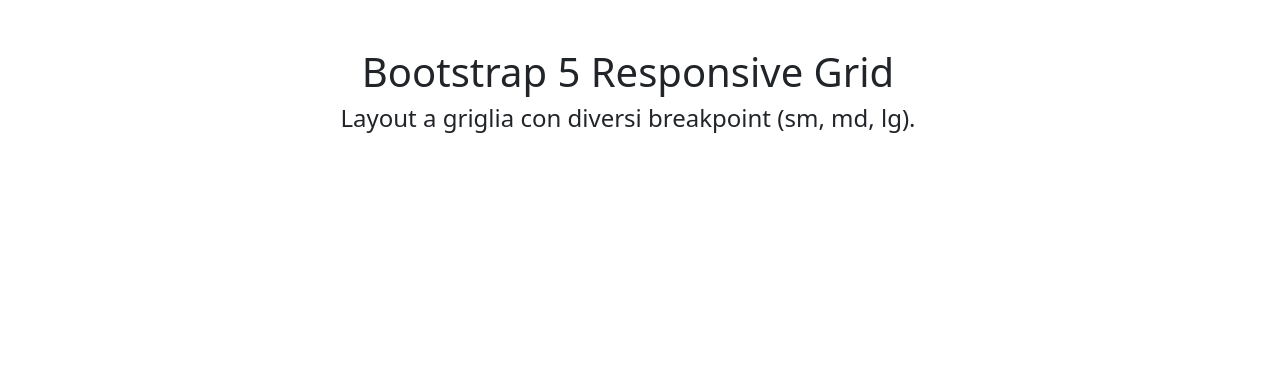
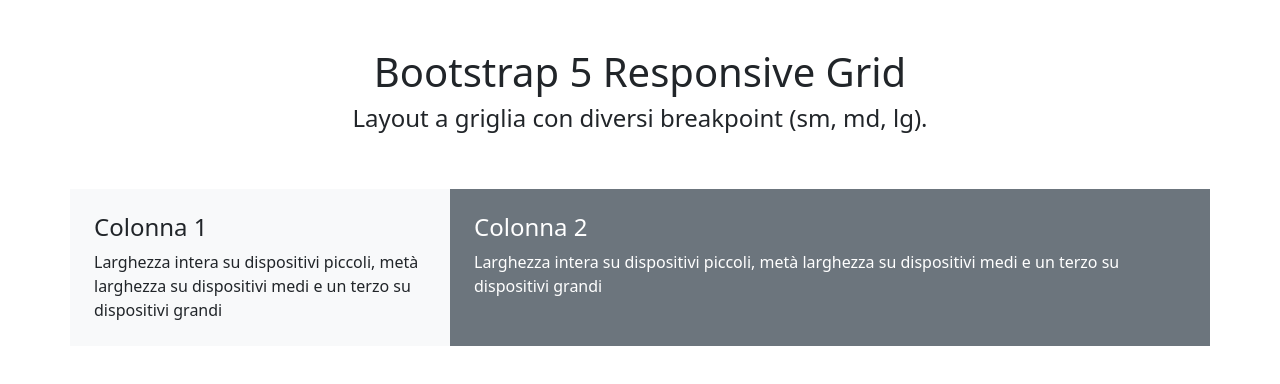
Before and after one commit to MarcelloPescatore/htmlcss-bootstrap-layout, a plain HTML site: page index.html in a window 1280 px wide. Drawn offline with nearby package versions, Linux system fonts and the light colour scheme.

Commit message:
add top row to main section

```diff
--- a/index.html
+++ b/index.html
@@ -20,8 +20,8 @@
 
     <body>
         <header>
-            <div class="container">
-                <div class="row text-center col-12 pt-5 px-0">
+            <div class="container-sm container-md container-lg m-auto d-flex justify-content-center">
+                <div class="row text-center col-12 pt-5 px-0 ">
                     <h1>Bootstrap 5 Responsive Grid</h1>
                     <h4 class="fw-light">Layout a griglia con diversi breakpoint (sm, md, lg).</h4>
                 </div>
@@ -29,4 +29,20 @@
         </header>
         <!-- /header -->
     </body>
+
+    <main>
+        <div class="container-sm container-md container-lg m-auto pt-5">
+            <div class="row">
+                <div class="col-sm-12 col-md-6 col-lg-4 bg-light p-4">
+                    <h4>Colonna 1</h4>
+                    <span>Larghezza intera su dispositivi piccoli, metà larghezza su dispositivi medi e un terzo su dispositivi grandi</span>
+                </div>
+                <div class="col-sm-12 col-md-6 col-lg-8 bg-secondary text-white p-4">
+                    <h4>Colonna 2</h4>
+                    <span>Larghezza intera su dispositivi piccoli, metà larghezza su dispositivi medi e un terzo su dispositivi grandi</span>
+                </div>
+            </div>
+            <!-- /top row -->
+        </div>
+    </main>
 </html>
```
